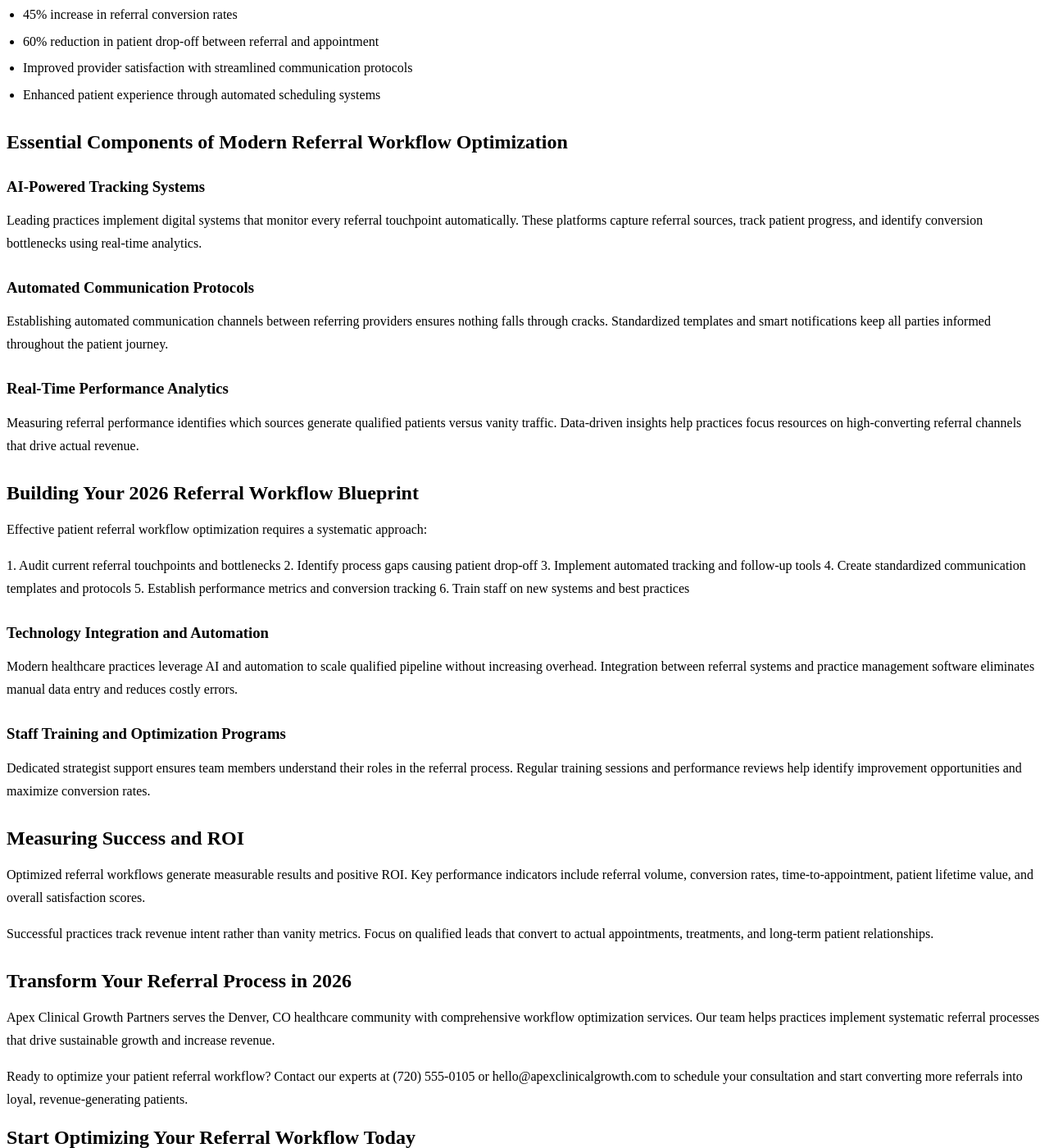
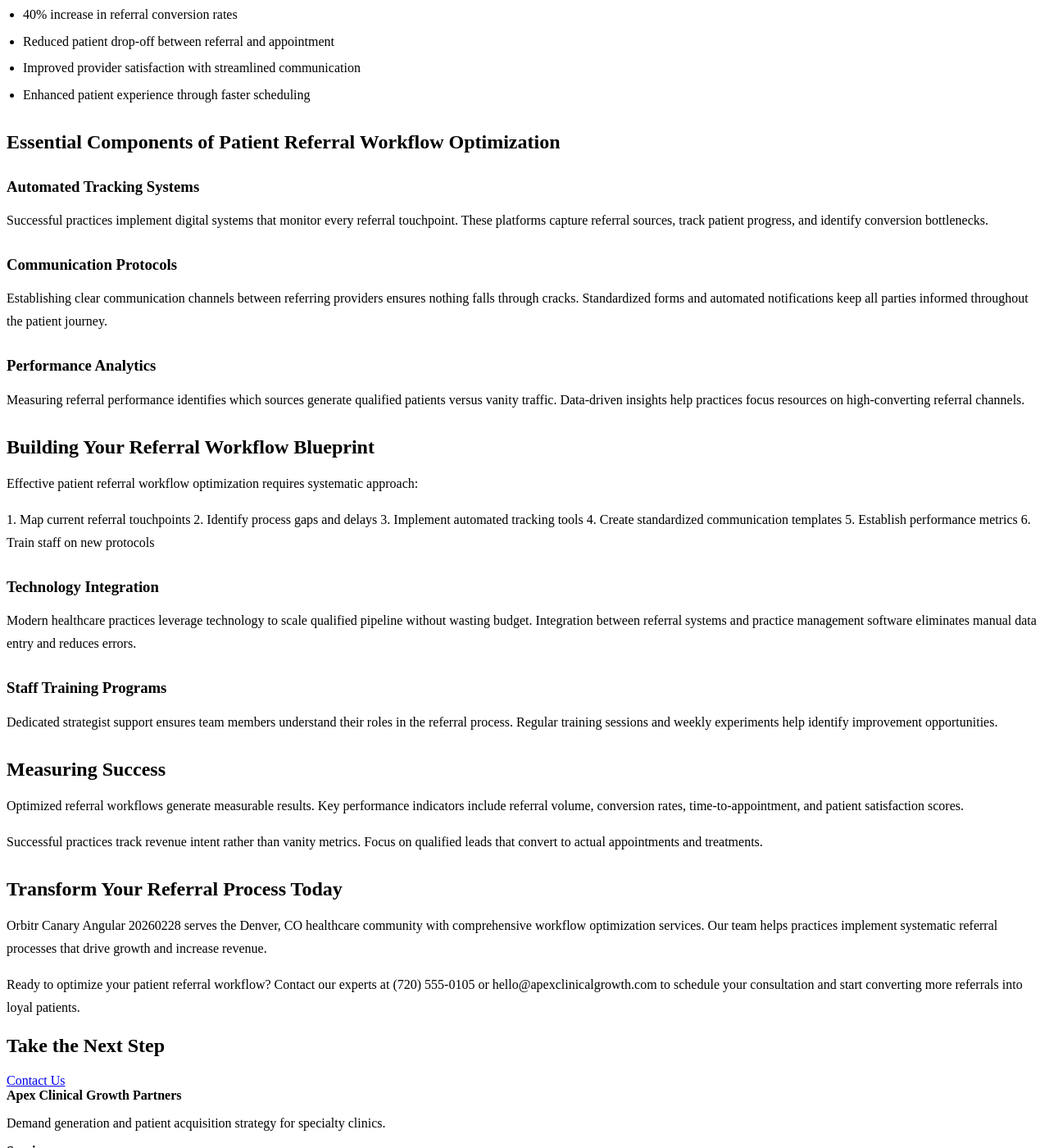
Before and after one commit to prjctlphbt/orbitr-canary-angular-20260228, a Jekyll site: the page patient-referral-workflow-blueprint.html, which Jekyll copies as it is, in a window 1280 px wide and 1400 px high, scrolled down 384 px. Shown: the whole window at 82% size. Built offline with Jekyll 4.4.1, drawn with Linux system fonts in a browser that asks for light colours; some of the changed text lies outside the part shown.

Commit message:
Rollback: Revert changes to patient-referral-workflow-blueprint.html

```diff
--- a/patient-referral-workflow-blueprint.html
+++ b/patient-referral-workflow-blueprint.html
@@ -4,8 +4,8 @@
 <head>
 <meta charset="utf-8"/>
 <meta content="width=device-width, initial-scale=1.0" name="viewport"/>
-<meta content="Optimize your patient referral workflow with Apex Clinical Growth Partners. Streamline processes, reduce delays, and boost referral volume by 40%. Get your 2026 blueprint today." name="description"/>
-<title>Patient Referral Workflow Optimization Blueprint 2026</title>
+<meta content="Optimize your patient referral workflow with Apex Clinical Growth Partners. Streamline processes, reduce delays, and boost referral volume. Get your blueprint t" name="description"/>
+<title>Patient Referral Workflow Optimization Blueprint</title>
 <style>
 
 
@@ -103,53 +103,53 @@
 <section class="page-hero landing-hero">
 <div class="container">
 <h1>Patient Referral Workflow Optimization Blueprint</h1>
-<a class="cta" href="/services/">Get Your Blueprint</a>
+<a class="cta" href="/services/">Contact Us</a>
 </div>
 </section>
 <section class="landing-content">
 <div class="container orbitr-generated-content">
 <h1>Patient Referral Workflow Optimization Blueprint</h1>
-<p>Streamlining patient referrals drives healthcare growth and revenue generation in 2026. Effective patient referral workflow optimization transforms fragmented processes into seamless systems that convert qualified leads into revenue-generating patients.</p>
-<h2>Why Patient Referral Workflows Drive Practice Growth</h2>
-<p>Broken referral systems waste valuable opportunities and marketing budget. Healthcare practices lose potential revenue when referral processes lack structure and automated tracking mechanisms.</p>
-<p>What clients report in the first quarter after implementing optimized workflows:</p>
+<p>Streamlining patient referrals is critical for healthcare growth and revenue generation. Effective patient referral workflow optimization transforms fragmented processes into seamless systems that convert qualified leads into close-ready patients.</p>
+<h2>Why Patient Referral Workflows Matter</h2>
+<p>Broken referral systems waste valuable opportunities and budget. Healthcare practices lose potential revenue when referral processes lack structure and tracking mechanisms.</p>
+<p>What clients report in quarter one after implementing optimized workflows:</p>
 <ul>
-<li>45% increase in referral conversion rates</li>
-<li>60% reduction in patient drop-off between referral and appointment</li>
-<li>Improved provider satisfaction with streamlined communication protocols</li>
-<li>Enhanced patient experience through automated scheduling systems</li>
+<li>40% increase in referral conversion rates</li>
+<li>Reduced patient drop-off between referral and appointment</li>
+<li>Improved provider satisfaction with streamlined communication</li>
+<li>Enhanced patient experience through faster scheduling</li>
 </ul>
-<h2>Essential Components of Modern Referral Workflow Optimization</h2>
-<h3>AI-Powered Tracking Systems</h3>
-<p>Leading practices implement digital systems that monitor every referral touchpoint automatically. These platforms capture referral sources, track patient progress, and identify conversion bottlenecks using real-time analytics.</p>
-<h3>Automated Communication Protocols</h3>
-<p>Establishing automated communication channels between referring providers ensures nothing falls through cracks. Standardized templates and smart notifications keep all parties informed throughout the patient journey.</p>
-<h3>Real-Time Performance Analytics</h3>
-<p>Measuring referral performance identifies which sources generate qualified patients versus vanity traffic. Data-driven insights help practices focus resources on high-converting referral channels that drive actual revenue.</p>
-<h2>Building Your 2026 Referral Workflow Blueprint</h2>
-<p>Effective patient referral workflow optimization requires a systematic approach:</p>
-<p>1. Audit current referral touchpoints and bottlenecks
-2. Identify process gaps causing patient drop-off
-3. Implement automated tracking and follow-up tools
-4. Create standardized communication templates and protocols
-5. Establish performance metrics and conversion tracking
-6. Train staff on new systems and best practices</p>
-<h3>Technology Integration and Automation</h3>
-<p>Modern healthcare practices leverage AI and automation to scale qualified pipeline without increasing overhead. Integration between referral systems and practice management software eliminates manual data entry and reduces costly errors.</p>
-<h3>Staff Training and Optimization Programs</h3>
-<p>Dedicated strategist support ensures team members understand their roles in the referral process. Regular training sessions and performance reviews help identify improvement opportunities and maximize conversion rates.</p>
-<h2>Measuring Success and ROI</h2>
-<p>Optimized referral workflows generate measurable results and positive ROI. Key performance indicators include referral volume, conversion rates, time-to-appointment, patient lifetime value, and overall satisfaction scores.</p>
-<p>Successful practices track revenue intent rather than vanity metrics. Focus on qualified leads that convert to actual appointments, treatments, and long-term patient relationships.</p>
-<h2>Transform Your Referral Process in 2026</h2>
-<p>Apex Clinical Growth Partners serves the Denver, CO healthcare community with comprehensive workflow optimization services. Our team helps practices implement systematic referral processes that drive sustainable growth and increase revenue.</p>
-<p>Ready to optimize your patient referral workflow? Contact our experts at (720) 555-0105 or hello@apexclinicalgrowth.com to schedule your consultation and start converting more referrals into loyal, revenue-generating patients.</p>
+<h2>Essential Components of Patient Referral Workflow Optimization</h2>
+<h3>Automated Tracking Systems</h3>
+<p>Successful practices implement digital systems that monitor every referral touchpoint. These platforms capture referral sources, track patient progress, and identify conversion bottlenecks.</p>
+<h3>Communication Protocols</h3>
+<p>Establishing clear communication channels between referring providers ensures nothing falls through cracks. Standardized forms and automated notifications keep all parties informed throughout the patient journey.</p>
+<h3>Performance Analytics</h3>
+<p>Measuring referral performance identifies which sources generate qualified patients versus vanity traffic. Data-driven insights help practices focus resources on high-converting referral channels.</p>
+<h2>Building Your Referral Workflow Blueprint</h2>
+<p>Effective patient referral workflow optimization requires systematic approach:</p>
+<p>1. Map current referral touchpoints
+2. Identify process gaps and delays
+3. Implement automated tracking tools
+4. Create standardized communication templates
+5. Establish performance metrics
+6. Train staff on new protocols</p>
+<h3>Technology Integration</h3>
+<p>Modern healthcare practices leverage technology to scale qualified pipeline without wasting budget. Integration between referral systems and practice management software eliminates manual data entry and reduces errors.</p>
+<h3>Staff Training Programs</h3>
+<p>Dedicated strategist support ensures team members understand their roles in the referral process. Regular training sessions and weekly experiments help identify improvement opportunities.</p>
+<h2>Measuring Success</h2>
+<p>Optimized referral workflows generate measurable results. Key performance indicators include referral volume, conversion rates, time-to-appointment, and patient satisfaction scores.</p>
+<p>Successful practices track revenue intent rather than vanity metrics. Focus on qualified leads that convert to actual appointments and treatments.</p>
+<h2>Transform Your Referral Process Today</h2>
+<p>Orbitr Canary Angular 20260228 serves the Denver, CO healthcare community with comprehensive workflow optimization services. Our team helps practices implement systematic referral processes that drive growth and increase revenue.</p>
+<p>Ready to optimize your patient referral workflow? Contact our experts at (720) 555-0105 or hello@apexclinicalgrowth.com to schedule your consultation and start converting more referrals into loyal patients.</p>
 </div>
 </section>
 <section class="landing-cta">
 <div class="container">
-<h2>Start Optimizing Your Referral Workflow Today</h2>
-<a class="cta" href="/services/">Get Your Free Consultation</a>
+<h2>Take the Next Step</h2>
+<a class="cta" href="/services/">Contact Us</a>
 </div>
 </section>
 </main>
```
